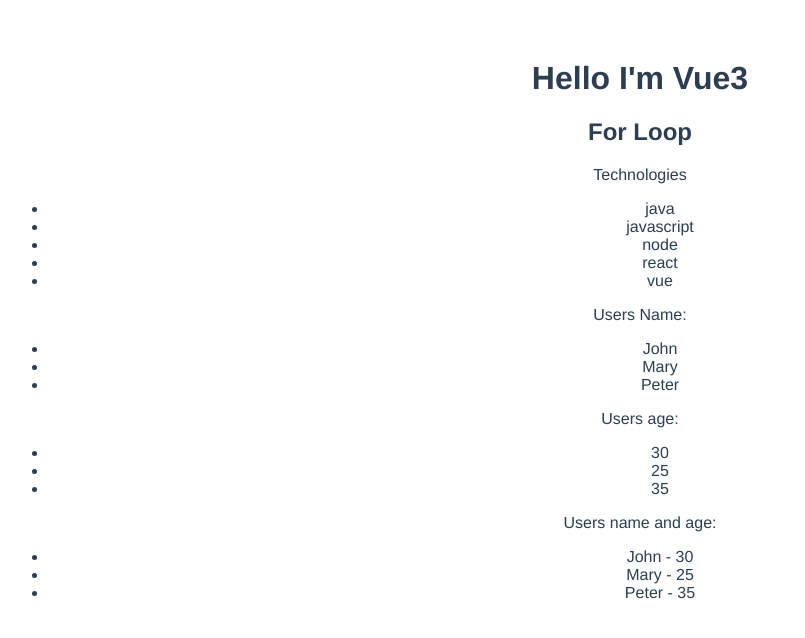
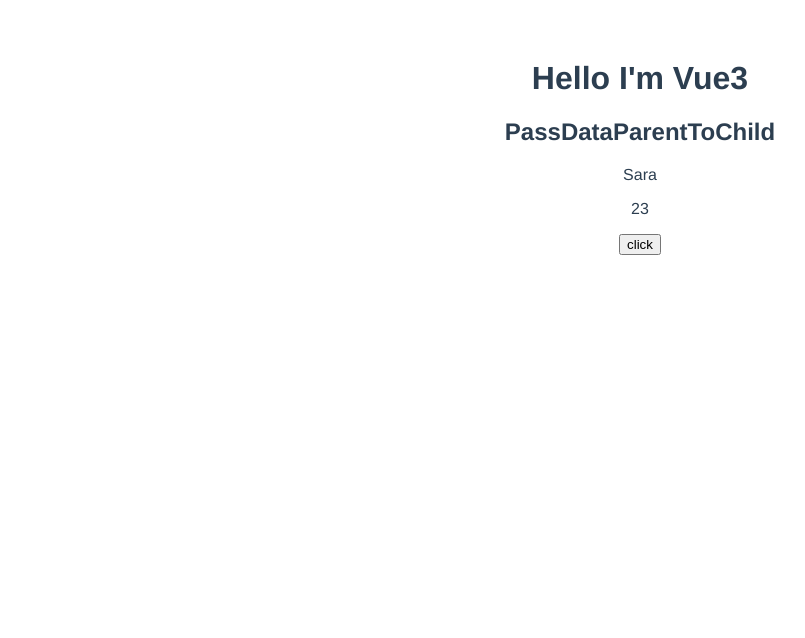
Before and after one commit to mofachhalhossain/Vue-For-Beginner, a Vue app: page / in a window 1280 px wide. Shown: the top 638 px of the page, without its empty margins (0-805 px from the left). Built offline with nearby package versions, Linux system fonts and the light colour scheme.

Commit message:
ParentToChild Data Passing

```diff
--- a/src/App.vue
+++ b/src/App.vue
@@ -8,7 +8,8 @@
   <!-- <InputField /> -->
   <!-- <CheckboxAndRadioButton /> -->
   <!-- <Condition /> -->
-  <ForLoop />
+  <!-- <ForLoop /> -->
+  <PassDataParentToChild :name="name" :user="user" :getemail="getemail" />
 </template>
 
 <script>
@@ -20,7 +21,8 @@
 /* import InputField from "./components/InputField.vue"; */
 /* import CheckboxAndRadioButton from "./components/CheckboxAndRadioButton.vue"; */
 /* import Condition from "./components/Condition.vue"; */
-import ForLoop from "./components/ForLoop.vue";
+/* import ForLoop from "./components/ForLoop.vue"; */
+import PassDataParentToChild from "./components/PassDataParentToChild.vue";
 
 export default {
   name: "App",
@@ -33,7 +35,22 @@
     /* InputField, */
     /* CheckboxAndRadioButton, */
     /* Condition, */
-    ForLoop,
+    /* ForLoop, */
+    PassDataParentToChild,
+  },
+  data() {
+    return {
+      name: "Sara",
+      user: {
+        name: "Sara",
+        age: "23",
+      },
+    };
+  },
+  methods: {
+    getemail() {
+      alert("Function called");
+    },
   },
 };
 </script>
--- /dev/null
+++ b/src/components/PassDataParentToChild.vue
@@ -0,0 +1,15 @@
+<template>
+  <h2>PassDataParentToChild</h2>
+  <p>{{ name }}</p>
+  <p>{{ user.age }}</p>
+  <button @click="getemail()">click</button>
+</template>
+
+<script>
+export default {
+  name: "PassDataParentToChild",
+  props: { name: String, user: Object, getemail: Function },
+};
+</script>
+
+<style scoped></style>
```
Also changed, not shown: 1 other file (tests, documents, lock files or other folders).
